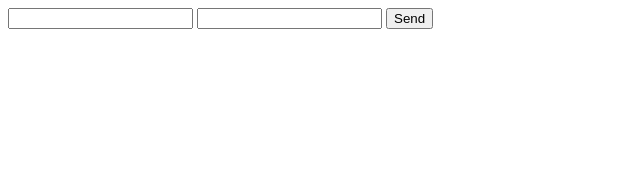
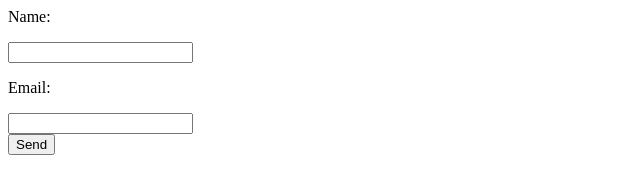
Before and after one commit to stanleyndungu/form, a plain HTML site: page index.html in a window 1280 px wide. Shown: the whole page, without its empty margins (0-640 px from the left). Drawn offline with Linux system fonts and the light colour scheme.

Commit message:
Update index.html

```diff
--- a/index.html
+++ b/index.html
@@ -2,8 +2,8 @@
   <body>
     <form action="https://formspree.io/bobitlmr567817@spu.ac.ke"
       method="POST">
-    <input type="text" name="name">
-    <input type="email" name="_replyto">
+      <p>Name: </p><input type="text" name="name"><br />
+      <p>Email: </p><input type="email" name="_replyto"><br />
     <input type="submit" value="Send">
 </form>
 
```
